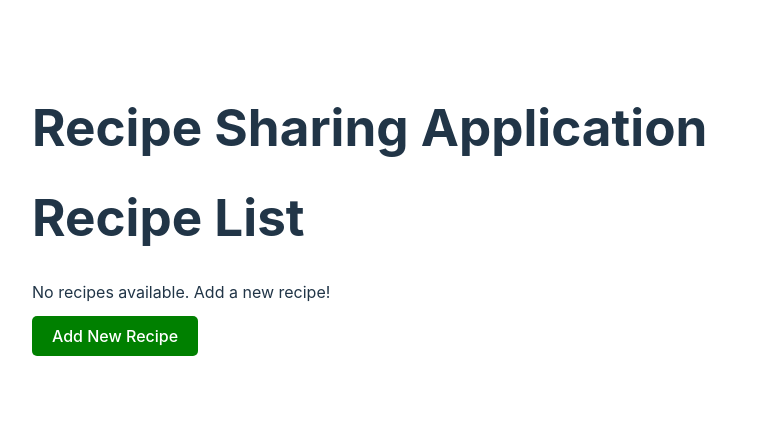
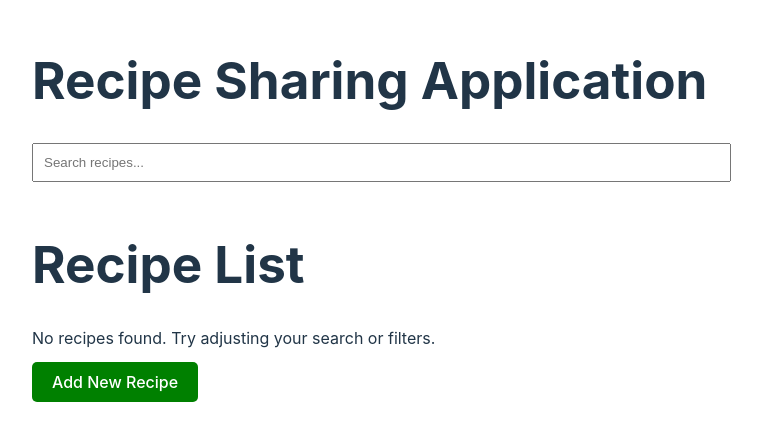
Before and after one commit to Lanartcom/alx-fe-reactjs, a React app in the folder recipe-sharing-app/: page / in a window 1280 px wide. Shown: the part 194-634 px from the top of the page, without its empty margins (0-762 px from the left). Built offline with nearby package versions, Linux system fonts and the light colour scheme; the HTML template or start-up script is replaced by a standard one.

Commit message:
added search bar

```diff
--- a/recipe-sharing-app/src/App.jsx
+++ b/recipe-sharing-app/src/App.jsx
@@ -5,12 +5,16 @@ import RecipeList from './components/RecipeList'
 import RecipeDetails from './components/RecipeDetails'
 import EditRecipeForm from './components/EditRecipeForm'
 import DeleteRecipeButton from './components/DeleteRecipeButton'
+import SearchBar from './components/SearchBar' // Import the SearchBar component
 
 const App = () => {
   return (
     <Router>
       <div style={{ padding: '2rem' }}>
         <h1>Recipe Sharing Application</h1>
+
+        {/* Integrate the SearchBar component for search functionality */}
+        <SearchBar />
 
         {/* Define Routes for different views */}
         <Routes>
--- a/recipe-sharing-app/src/components/RecipeList.jsx
+++ b/recipe-sharing-app/src/components/RecipeList.jsx
@@ -3,7 +3,8 @@ import { Link, useNavigate } from 'react-router-dom'
 import useRecipeStore from '../components/recipeStore' // Adjust the import path if necessary
 
 const RecipeList = () => {
-  const recipes = useRecipeStore((state) => state.recipes)
+  // Use `filteredRecipes` from the store to display search results
+  const filteredRecipes = useRecipeStore((state) => state.filteredRecipes)
   const deleteRecipe = useRecipeStore((state) => state.deleteRecipe)
   const navigate = useNavigate() // Replaces useHistory
 
@@ -17,9 +18,9 @@ const RecipeList = () => {
   return (
     <div>
       <h1>Recipe List</h1>
-      {recipes.length === 0 && <p>No recipes available. Add a new recipe!</p>}
+      {filteredRecipes.length === 0 && <p>No recipes found. Try adjusting your search or filters.</p>}
 
-      {recipes.map((recipe) => (
+      {filteredRecipes.map((recipe) => (
         <div
           key={recipe.id}
           style={{
--- /dev/null
+++ b/recipe-sharing-app/src/components/SearchBar.jsx
@@ -0,0 +1,17 @@
+import React from 'react'
+import useRecipeStore from '../components/recipeStore'
+
+const SearchBar = () => {
+  const setSearchTerm = useRecipeStore(state => state.setSearchTerm)
+
+  return (
+    <input
+      type="text"
+      placeholder="Search recipes..."
+      onChange={(e) => setSearchTerm(e.target.value)}
+      style={{ padding: '10px', marginBottom: '20px', width: '100%' }}
+    />
+  )
+}
+
+export default SearchBar
--- a/recipe-sharing-app/src/components/recipeStore.js
+++ b/recipe-sharing-app/src/components/recipeStore.js
@@ -2,32 +2,76 @@ import { create } from 'zustand'
 
 const useRecipeStore = create((set, get) => ({
   recipes: [],
+  searchTerm: '', // State to hold the search term
+  filteredRecipes: [], // State to hold filtered recipes
 
-  // Action to add a new recipe
+  // Action to add a new recipe and reapply filters
   addRecipe: (newRecipe) =>
-    set((state) => ({ recipes: [...state.recipes, newRecipe] })),
+    set((state) => {
+      const updatedRecipes = [...state.recipes, newRecipe]
+      return {
+        recipes: updatedRecipes,
+        filteredRecipes: updatedRecipes.filter(recipe =>
+          recipe.title.toLowerCase().includes(get().searchTerm.toLowerCase())
+        ),
+      }
+    }),
 
-  // Action to set the recipes (initialize or replace the whole list)
-  setRecipes: (recipes) => set({ recipes }),
+  // Action to set the recipes (initialize or replace the whole list) and reapply filters
+  setRecipes: (recipes) => {
+    set({
+      recipes,
+      filteredRecipes: recipes.filter(recipe =>
+        recipe.title.toLowerCase().includes(get().searchTerm.toLowerCase())
+      ),
+    })
+  },
 
-  // Action to delete a recipe by its ID
+  // Action to delete a recipe by its ID and reapply filters
   deleteRecipe: (id) =>
+    set((state) => {
+      const updatedRecipes = state.recipes.filter(recipe => recipe.id !== id)
+      return {
+        recipes: updatedRecipes,
+        filteredRecipes: updatedRecipes.filter(recipe =>
+          recipe.title.toLowerCase().includes(get().searchTerm.toLowerCase())
+        ),
+      }
+    }),
+
+  // Action to update a recipe by its ID and reapply filters
+  updateRecipe: (id, updatedRecipe) =>
+    set((state) => {
+      const updatedRecipes = state.recipes.map(recipe =>
+        recipe.id === id ? { ...recipe, ...updatedRecipe } : recipe
+      )
+      return {
+        recipes: updatedRecipes,
+        filteredRecipes: updatedRecipes.filter(recipe =>
+          recipe.title.toLowerCase().includes(get().searchTerm.toLowerCase())
+        ),
+      }
+    }),
+
+  // Action to set the search term and filter recipes accordingly
+  setSearchTerm: (term) => {
+    set({ searchTerm: term })
+    get().filterRecipes() // Reapply filters when the search term is updated
+  },
+
+  // Action to filter recipes based on the current search term
+  filterRecipes: () => {
     set((state) => ({
-      recipes: state.recipes.filter((recipe) => recipe.id !== id),
-    })),
-
-  // Action to update a recipe by its ID
-  updateRecipe: (id, updatedRecipe) =>
-    set((state) => ({
-      recipes: state.recipes.map((recipe) =>
-        recipe.id === id ? { ...recipe, ...updatedRecipe } : recipe
+      filteredRecipes: state.recipes.filter(recipe =>
+        recipe.title.toLowerCase().includes(state.searchTerm.toLowerCase())
       ),
-    })),
+    }))
+  },
 
   // Selector to get a recipe by its ID
   getRecipeById: (id) => {
     const { recipes } = get()
-    return recipes.find((recipe) => recipe.id === id)
+    return recipes.find(recipe => recipe.id === id)
   },
 }))
 
```
